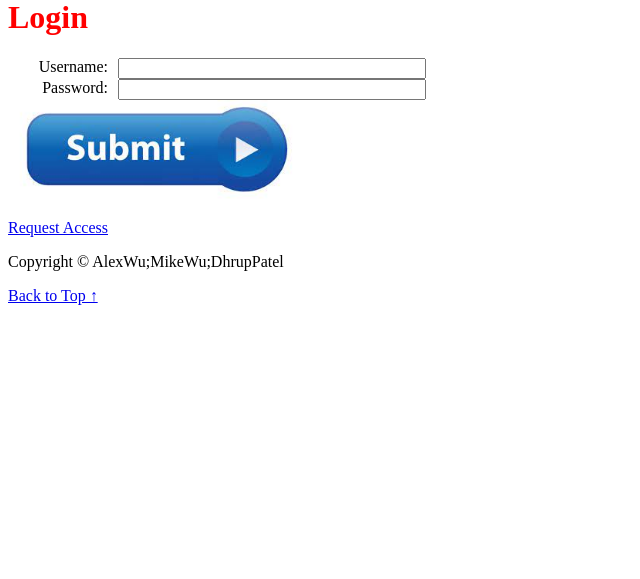
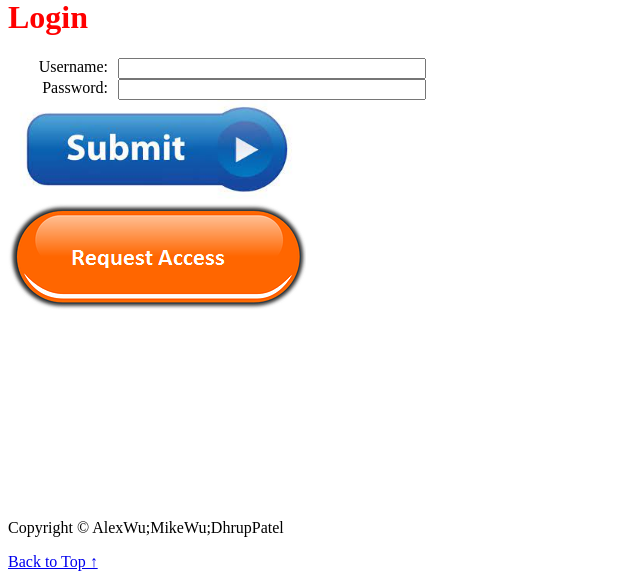
Before and after one commit to Mike990427/Assignment-1-Software-Engineering, a PHP site: page /HTML/login.html in a window 1280 px wide. Shown: the part 316-895 px from the top of the page, without its empty margins (0-640 px from the left). Before the commit the page ends 621 px from the top, so only its background shows below. Run offline with PHP 8.4, Linux system fonts and the light colour scheme.

Commit message:
none working q18

```diff
--- a/CSS/loginstyle.css
+++ b/CSS/loginstyle.css
@@ -17,3 +17,17 @@ form {
     width: 418px;
 
 }
+
+.request_access_button {
+    background: url('../images/orange.png') no-repeat;
+    /* max-width: 40%;
+    max-height: auto; */
+    height: 300px;
+    width: 300px;
+}
+.request_access_button:hover {
+    background: url('../images/blue.png') no-repeat;
+}
+.request_access_button:active {
+    background: url('../images/black.png') no-repeat;
+}
--- a/HTML/login.html
+++ b/HTML/login.html
@@ -39,7 +39,12 @@
 
         <!-- <input type="submit" />  -->
         <input type="image" alt="submit button" src="../images/submit.jpg" width="150px" />
-        <p><a href="request_access.html">Request Access</a></p>
+        <!-- <p><a href="request_access.html">Request Access</a></p> -->
+        <div class="request_access_button">
+            <a href="request_access.html">
+                <!-- <img src="../images/orange.png" alt="request_access_button"> -->
+            </a>
+        </div>
         <p>Copyright &copy AlexWu;MikeWu;DhrupPatel</p>
     </form>
 
```
Also changed, not shown: images/black.png (added), images/blue.png (added), images/orange.png (added).
